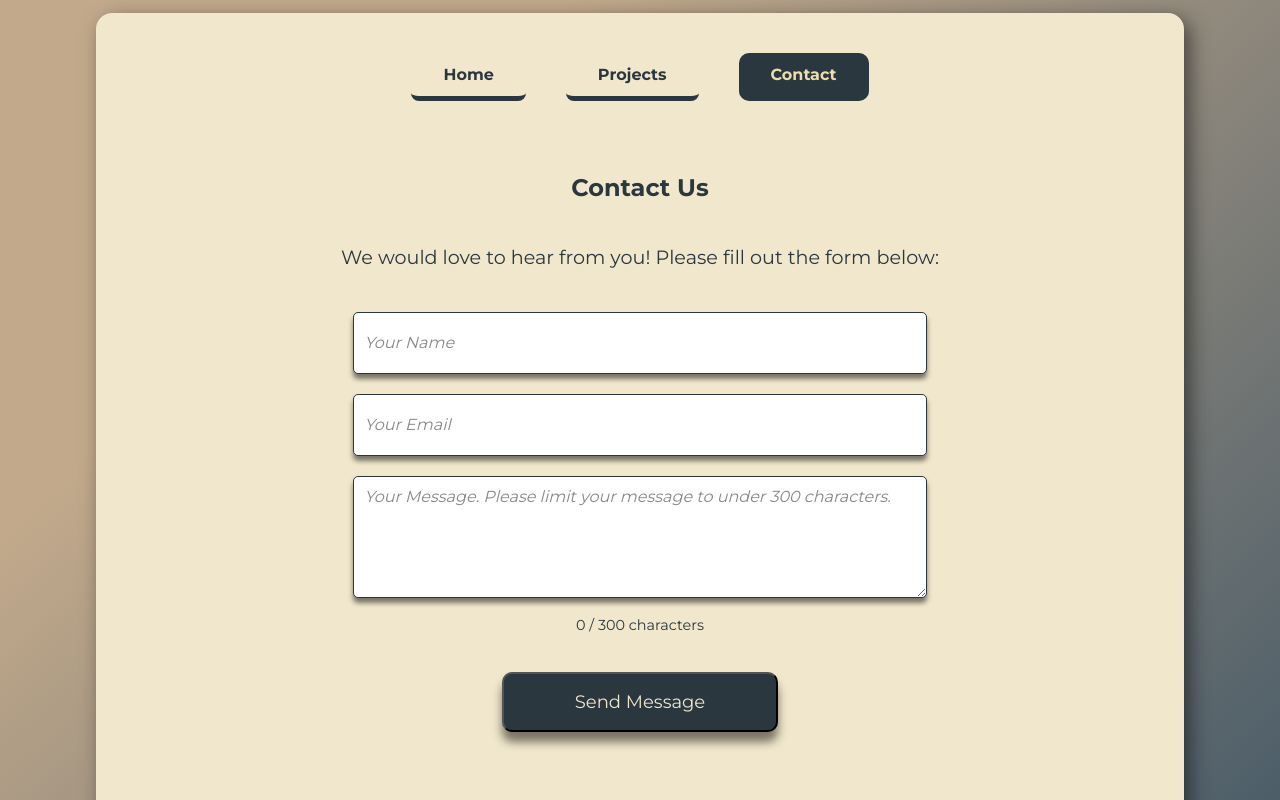
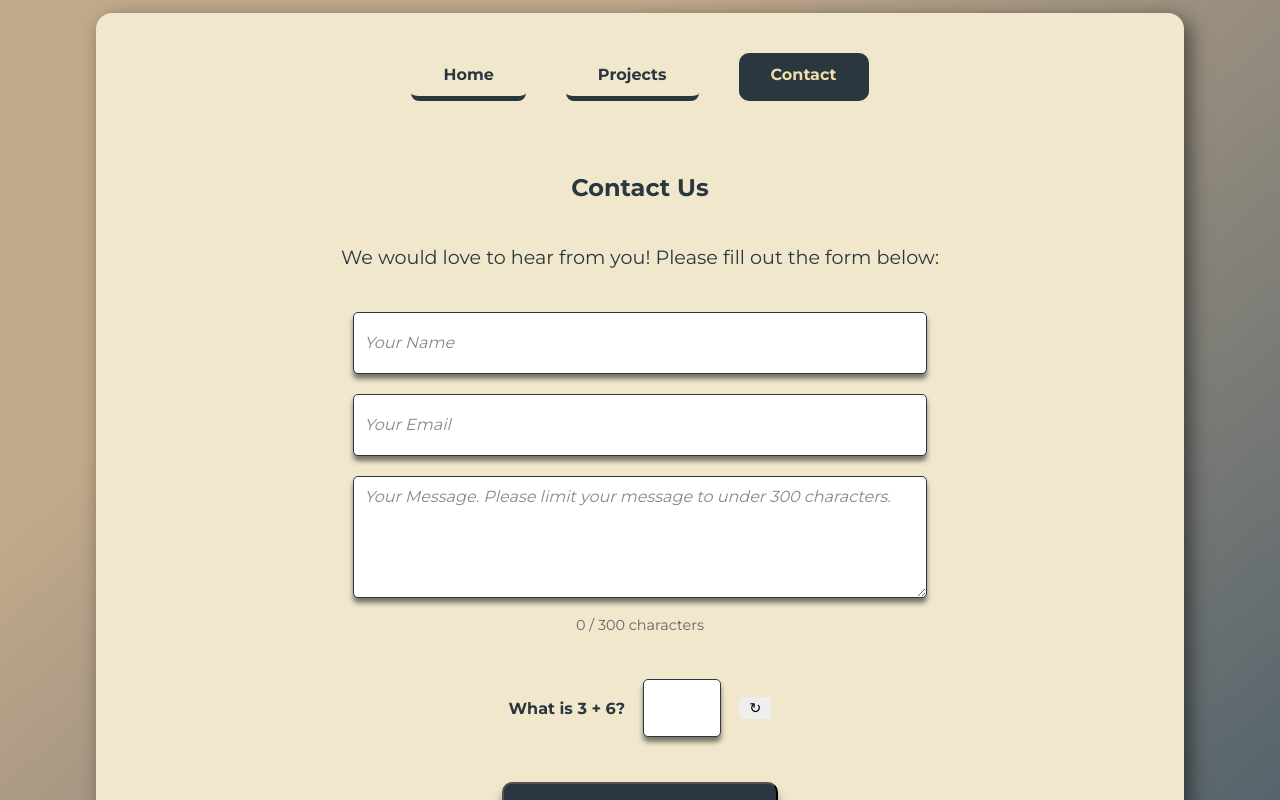
Before and after one commit to rohitrajagarwal/portfolio-app, a React (Create React App) app in the folder client/: page /contact in a window 1280 px wide. Shown: the top 800 px of the page. Built offline with nearby package versions, Linux system fonts and the light colour scheme.

Commit message:
optimizing app

```diff
--- a/client/package.json
+++ b/client/package.json
@@ -36,6 +36,5 @@
       "last 1 firefox version",
       "last 1 safari version"
     ]
-  },
-  "proxy": "http://localhost:3002"
+  }
 }
--- a/client/public/css/portfolio-comms.css
+++ b/client/public/css/portfolio-comms.css
@@ -273,6 +273,59 @@ p {
     font-weight: bold;
     color: #34c65b
   }
+
+  /* Form validation styles */
+  .form-error-border {
+    border: 2px solid red !important;
+  }
+
+  .form-error-message {
+    color: red;
+    font-size: 0.9em;
+    margin-top: 4px;
+  }
+
+  .character-counter {
+    font-size: 0.9em;
+    margin-top: 4px;
+    color: #666;
+  }
+
+  .captcha-container {
+    margin: 1em 0;
+    display: flex;
+    flex-direction:row;
+    align-items: center;
+    justify-content: center;
+    gap: 10px;
+  }
+
+  .captcha-label {
+    font-weight: bold;
+    margin-right: 0.5em;
+  }
+
+  .captcha-input {
+    width: 60px;
+    margin-right: 0.5em;
+    padding: 8px;
+    border: 1px solid #2A373F;
+    border-radius: 5px;
+    font-size: 1rem;
+  }
+
+  .captcha-refresh-btn {
+    font-size: 0.9em;
+    padding: 0.2em 0.7em;
+    border-radius: 4px;
+    border: none;
+    background: #eee;
+    cursor: pointer;
+  }
+
+  .captcha-refresh-btn:hover {
+    background: #ddd;
+  }
   .quote-popup-overlay {
   position: fixed;
   top: 0;
--- a/client/src/components/ContactComponents/ContactForm.js
+++ b/client/src/components/ContactComponents/ContactForm.js
@@ -25,6 +25,12 @@ function ContactForm() {
   const [messageError, setMessageError] = useState(false);
   const [submitStatus, setSubmitStatus] = useState('');
 
+  // Captcha state
+  const [captchaNum1, setCaptchaNum1] = useState(() => Math.floor(Math.random() * 10) + 1);
+  const [captchaNum2, setCaptchaNum2] = useState(() => Math.floor(Math.random() * 10) + 1);
+  const [captchaInput, setCaptchaInput] = useState('');
+  const [captchaError, setCaptchaError] = useState(false);
+
   const maxMessageLength = 300;
 
   const handleMessageChange = (e) => {
@@ -35,10 +41,28 @@ function ContactForm() {
     setMessageError(value.length > 0 && !pattern.test(value));
   };
 
+  const handleCaptchaChange = (e) => {
+    setCaptchaInput(e.target.value);
+    setCaptchaError(false);
+  };
+
+  const regenerateCaptcha = () => {
+    setCaptchaNum1(Math.floor(Math.random() * 10) + 1);
+    setCaptchaNum2(Math.floor(Math.random() * 10) + 1);
+    setCaptchaInput('');
+    setCaptchaError(false);
+  };
+
   const handleSubmit = async (e) => {
     e.preventDefault();
     if (nameError || emailError || !name || !email || !message) {
       setSubmitStatus('Please fill all fields correctly.');
+      return;
+    }
+    // Validate captcha
+    if (parseInt(captchaInput, 10) !== captchaNum1 + captchaNum2) {
+      setCaptchaError(true);
+      setSubmitStatus('Captcha validation failed.');
       return;
     }
     try {
@@ -49,6 +73,7 @@ function ContactForm() {
       });
       if (response.ok) {
         setSubmitStatus('Message sent successfully!');
+        regenerateCaptcha();
       } else {
         setSubmitStatus('Failed to send message.');
       }
@@ -63,47 +88,70 @@ function ContactForm() {
       <p>We would love to hear from you! Please fill out the form below:</p>
       <form onSubmit={handleSubmit}>
         <input
+          name="name"
           type="text"
           placeholder="Your Name"
           value={name}
           onChange={handleNameChange}
-          style={{ border: nameError ? '2px solid red' : undefined }}
+          className={nameError ? 'form-error-border' : ''}
         />
         {nameError && (
-          <div style={{ color: 'red', fontSize: '0.9em' }}>
+          <div className="form-error-message">
             Please enter only letters and spaces.
           </div>
         )}
         <br />
         <input
+          name="email"
           type="email"
           placeholder="Your Email"
           value={email}
           onChange={handleEmailChange}
-          style={{ border: emailError ? '2px solid red' : undefined }}
+          className={emailError ? 'form-error-border' : ''}
         />
         <br />
         {emailError && (
-          <div style={{ color: 'red', fontSize: '0.9em' }}>
+          <div className="form-error-message">
             Please enter a valid email address.
           </div>
         )}
         <textarea
+          name="message"
           maxLength={maxMessageLength}
           placeholder="Your Message. Please limit your message to under 300 characters."
           value={message}
           onChange={handleMessageChange}
-          style={{ border: messageError ? '2px solid red' : undefined }}
+          className={messageError ? 'form-error-border' : ''}
         />
-        <div style={{ fontSize: '0.9em', marginTop: '4px' }}>
+        <div className="character-counter">
           {message.length} / {maxMessageLength} characters
         </div>
         {messageError && (
-          <div style={{ color: 'red', fontSize: '0.9em' }}>
+          <div className="form-error-message">
             Please enter only valid characters (letters, numbers, spaces, and common punctuation).
           </div>
         )}
         <br />
+        {/* Captcha Section */}
+        <div className="captcha-container">
+          <label htmlFor="captcha" className="captcha-label">
+            What is {captchaNum1} + {captchaNum2}?
+          </label>
+          <input
+            id="captcha"
+            type="text"
+            value={captchaInput}
+            onChange={handleCaptchaChange}
+            className={`captcha-input ${captchaError ? 'form-error-border' : ''}`}
+            autoComplete="off"
+          />
+          <button type="button" onClick={regenerateCaptcha} className="captcha-refresh-btn">↻</button>
+          {captchaError && (
+            <div className="form-error-message">
+              Incorrect answer. Please try again.
+            </div>
+          )}
+        </div>
         <br />
         <button type="submit" disabled={submitStatus === 'Message sent successfully!'}>Send Message</button>
         {submitStatus && <div className="form_sub_status">{submitStatus}</div>}
--- a/client/src/components/HomeComponents/MainContentBody.js
+++ b/client/src/components/HomeComponents/MainContentBody.js
@@ -10,7 +10,7 @@ function MainContentBody({ index, content }) {
     }
   }, []);
 
-  console.log("MaintContentBody.js: index value: ", index);
+  //console.log("MaintContentBody.js: index value: ", index);
   return (
     <div className="main-content-body" ref={ref}>
       {index % 2 === 0 ? (
--- a/client/src/components/MenuComponent.js
+++ b/client/src/components/MenuComponent.js
@@ -1,4 +1,5 @@
 import React from 'react';
+import { Link } from 'react-router-dom';
 //import portfolio-comms.css
 
 function MenuComponent({ currentPage }) {
@@ -6,32 +7,26 @@ function MenuComponent({ currentPage }) {
         <div className="menu">
 
             {currentPage === 'home' ?
-                <a href="#">
-                    <div className="active-indicator">Home</div>
-                </a>
+                <div className="active-indicator">Home</div>
                 :
-                <a href="/">
+                <Link to="/">
                     <div className="btn">Home</div>
-                </a>
+                </Link>
             }
 
             {currentPage === 'project' ?
-                <a href="#">
-                    <div className="active-indicator">Projects</div>
-                </a>
+                <div className="active-indicator">Projects</div>
                 :
-                <a href="/project">
+                <Link to="/project">
                     <div className="btn">Projects</div>
-                </a>
+                </Link>
             }
             {currentPage === 'contact' ?
-                <a href="#">
-                    <div className="active-indicator">Contact</div>
-                </a>
+                <div className="active-indicator">Contact</div>
                 :
-                <a href="/contact">
+                <Link to="/contact">
                     <div className="btn">Contact</div>
-                </a>
+                </Link>
             }
         </div>
   );
```
Also changed, not shown: 1 other file (tests, documents, lock files or other folders).
